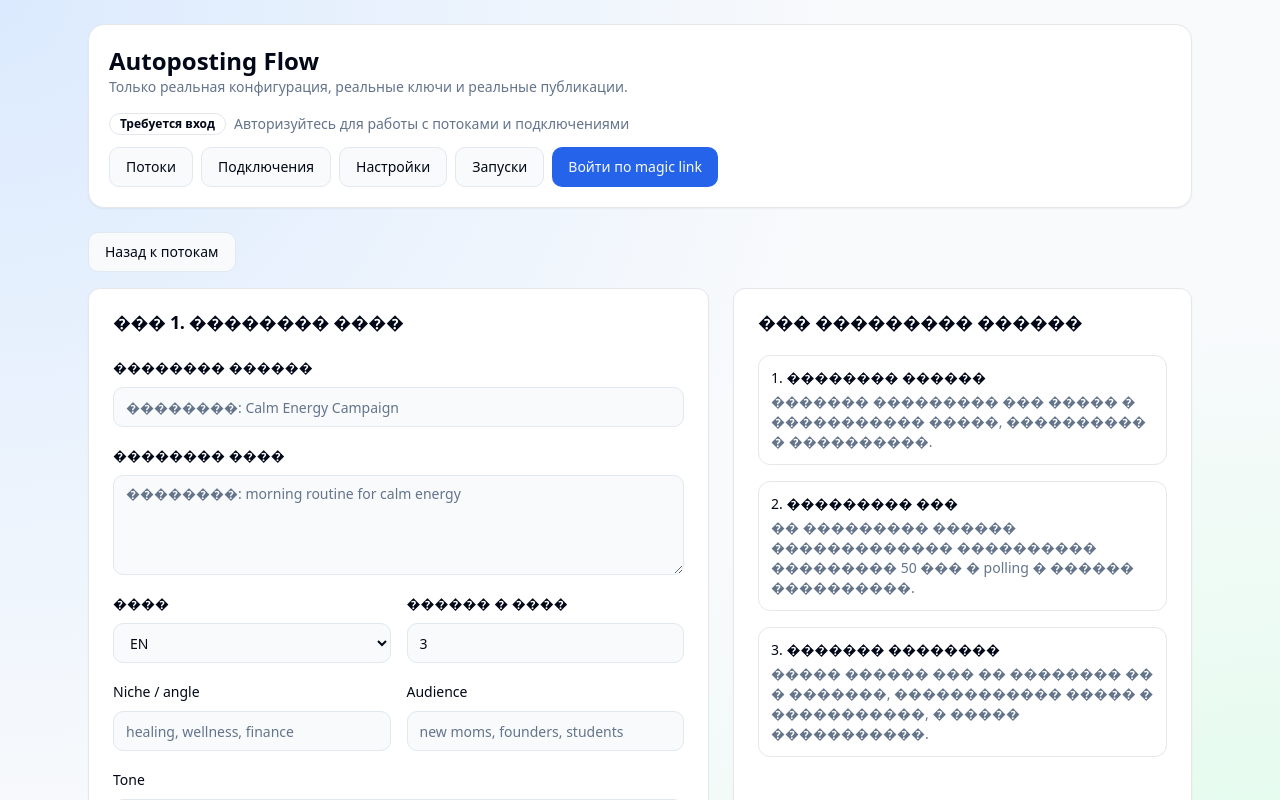
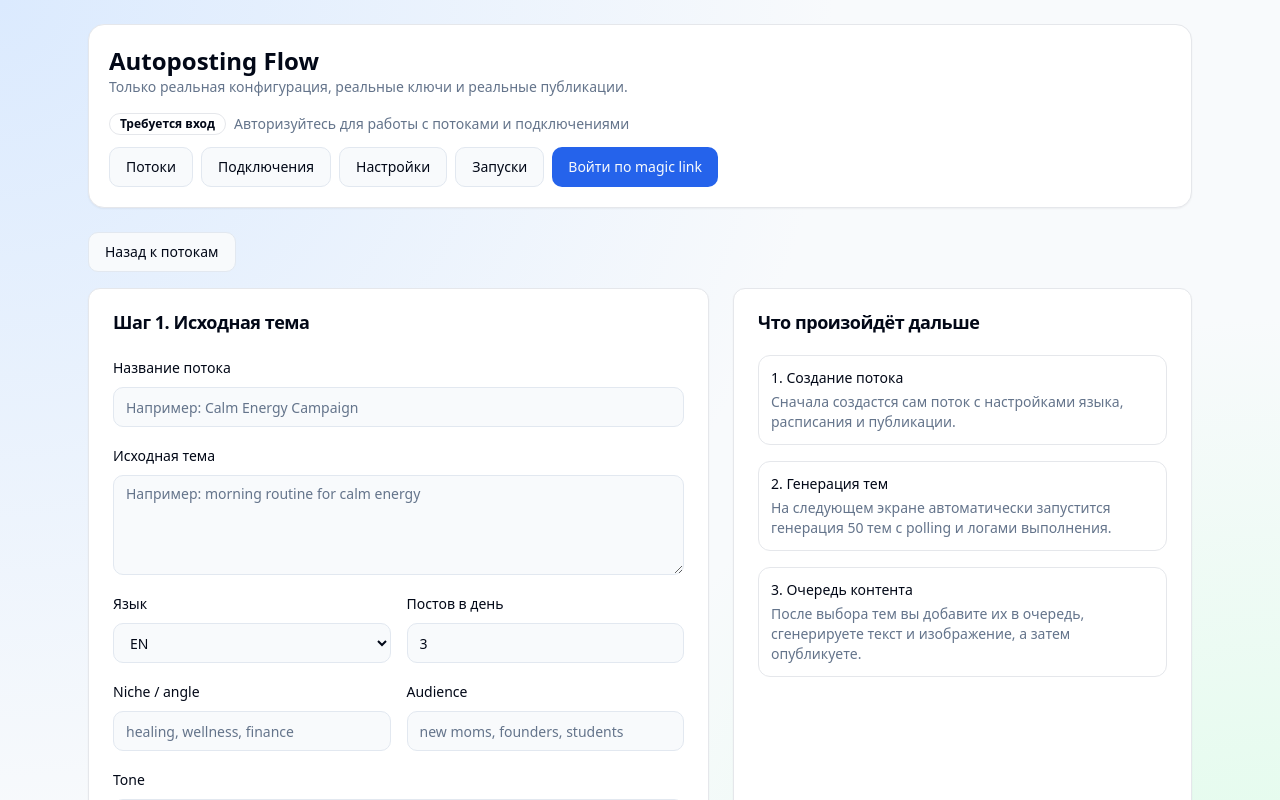
Before and after one commit to annalius3/8n8n8, a Next.js app: page /flows/new in a window 1280 px wide. Shown: the top 800 px of the page. Built offline with nearby package versions, Linux system fonts and the light colour scheme; no server answers.

Commit message:
Fix mojibake text on flow creation pages

```diff
--- a/app/api/flows/[id]/topics/generate/route.ts
+++ b/app/api/flows/[id]/topics/generate/route.ts
@@ -9,7 +9,7 @@ type Params = {
 export async function POST(_: Request, { params }: Params) {
   const user = await getActiveUser();
   if (!user) {
-    return NextResponse.json({ error: "��������� �����������" }, { status: 401 });
+    return NextResponse.json({ error: "Требуется авторизация" }, { status: 401 });
   }
 
   const { id } = await params;
--- a/app/api/flows/generate-topics/route.ts
+++ b/app/api/flows/generate-topics/route.ts
@@ -3,7 +3,7 @@ import { NextResponse } from "next/server";
 export async function POST() {
   return NextResponse.json(
     {
-      error: "������� �������. ����������� POST /api/flows ��� �������� ������ � POST /api/flows/[id]/topics/generate ��� ��������� ���."
+      error: "Маршрут устарел. Используйте POST /api/flows для создания потока и POST /api/flows/[id]/topics/generate для генерации тем."
     },
     { status: 410 }
   );
--- a/app/api/flows/route.ts
+++ b/app/api/flows/route.ts
@@ -19,7 +19,7 @@ const createSchema = z.object({
 
 export async function GET() {
   const user = await getActiveUser();
-  if (!user) return NextResponse.json({ error: "��������� �����������" }, { status: 401 });
+  if (!user) return NextResponse.json({ error: "Требуется авторизация" }, { status: 401 });
 
   const flows = await prisma.flow.findMany({
     where: { userId: user.id },
@@ -41,7 +41,7 @@ export async function GET() {
 
 export async function POST(request: NextRequest) {
   const user = await getActiveUser();
-  if (!user) return NextResponse.json({ error: "��������� �����������" }, { status: 401 });
+  if (!user) return NextResponse.json({ error: "Требуется авторизация" }, { status: 401 });
 
   const body = await request.json();
   const parsed = createSchema.safeParse(body);
--- a/components/flow-wizard-form.tsx
+++ b/components/flow-wizard-form.tsx
@@ -58,7 +58,7 @@ export function FlowWizardForm() {
             ? data.error
             : data.error?.fieldErrors
               ? Object.values(data.error.fieldErrors).flat().filter(Boolean).join(", ")
-              : "�� ������� ������� �����";
+              : "Не удалось создать поток";
         setError(message);
         return;
       }
@@ -66,7 +66,7 @@ export function FlowWizardForm() {
       router.push(`/flows/${data.flowId}/topics`);
       router.refresh();
     } catch {
-      setError("�� ������� ��������� � ��������");
+      setError("Не удалось связаться с сервером");
     } finally {
       setLoading(false);
     }
@@ -76,27 +76,27 @@ export function FlowWizardForm() {
     <div className="grid gap-6 xl:grid-cols-[1.15fr_0.85fr]">
       <Card>
         <CardHeader>
-          <CardTitle>��� 1. �������� ����</CardTitle>
+          <CardTitle>Шаг 1. Исходная тема</CardTitle>
         </CardHeader>
         <CardContent>
           <form className="space-y-4" onSubmit={onSubmit}>
             <div className="space-y-2">
-              <Label>�������� ������</Label>
-              <Input value={name} onChange={(event) => setName(event.target.value)} placeholder="��������: Calm Energy Campaign" />
+              <Label>Название потока</Label>
+              <Input value={name} onChange={(event) => setName(event.target.value)} placeholder="Например: Calm Energy Campaign" />
             </div>
             <div className="space-y-2">
-              <Label>�������� ����</Label>
+              <Label>Исходная тема</Label>
               <Textarea
                 rows={3}
                 value={seedTopic}
                 onChange={(event) => setSeedTopic(event.target.value)}
-                placeholder="��������: morning routine for calm energy"
+                placeholder="Например: morning routine for calm energy"
                 required
               />
             </div>
             <div className="grid gap-4 md:grid-cols-2">
               <div className="space-y-2">
-                <Label>����</Label>
+                <Label>Язык</Label>
                 <Select value={language} onChange={(event) => setLanguage(event.target.value as "EN" | "RU" | "UA")}>
                   <option value="EN">EN</option>
                   <option value="RU">RU</option>
@@ -104,7 +104,7 @@ export function FlowWizardForm() {
                 </Select>
               </div>
               <div className="space-y-2">
-                <Label>������ � ����</Label>
+                <Label>Постов в день</Label>
                 <Input
                   type="number"
                   min={1}
@@ -140,11 +140,11 @@ export function FlowWizardForm() {
             </div>
             <label className="flex items-center gap-2 text-sm">
               <input type="checkbox" checked={autopublishEnabled} onChange={(event) => setAutopublishEnabled(event.target.checked)} />
-              �������� �������������� �� ����������
+              Включить автопубликацию по расписанию
             </label>
             {error ? <p className="text-sm text-red-600">{error}</p> : null}
             <Button type="submit" disabled={loading || seedTopic.trim().length < 3}>
-              {loading ? "������ �����..." : "������� � ��������� 50 ���"}
+              {loading ? "Создаю поток..." : "Перейти к генерации 50 тем"}
             </Button>
           </form>
         </CardContent>
@@ -152,20 +152,20 @@ export function FlowWizardForm() {
 
       <Card>
         <CardHeader>
-          <CardTitle>��� ��������� ������</CardTitle>
+          <CardTitle>Что произойдёт дальше</CardTitle>
         </CardHeader>
         <CardContent className="space-y-4 text-sm text-muted-foreground">
           <div className="rounded-lg border p-3">
-            <p className="font-medium text-foreground">1. �������� ������</p>
-            <p className="mt-1">������� ��������� ��� ����� � ����������� �����, ���������� � ����������.</p>
+            <p className="font-medium text-foreground">1. Создание потока</p>
+            <p className="mt-1">Сначала создастся сам поток с настройками языка, расписания и публикации.</p>
           </div>
           <div className="rounded-lg border p-3">
-            <p className="font-medium text-foreground">2. ��������� ���</p>
-            <p className="mt-1">�� ��������� ������ ������������� ���������� ��������� 50 ��� � polling � ������ ����������.</p>
+            <p className="font-medium text-foreground">2. Генерация тем</p>
+            <p className="mt-1">На следующем экране автоматически запустится генерация 50 тем с polling и логами выполнения.</p>
           </div>
           <div className="rounded-lg border p-3">
-            <p className="font-medium text-foreground">3. ������� ��������</p>
-            <p className="mt-1">����� ������ ��� �� �������� �� � �������, ������������ ����� � �����������, � ����� �����������.</p>
+            <p className="font-medium text-foreground">3. Очередь контента</p>
+            <p className="mt-1">После выбора тем вы добавите их в очередь, сгенерируете текст и изображение, а затем опубликуете.</p>
           </div>
         </CardContent>
       </Card>
```
Also changed, not shown: components/topic-suggestions-manager.tsx (+19 -19 lines).
